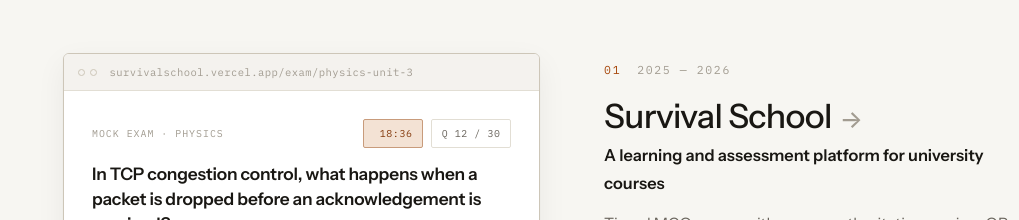
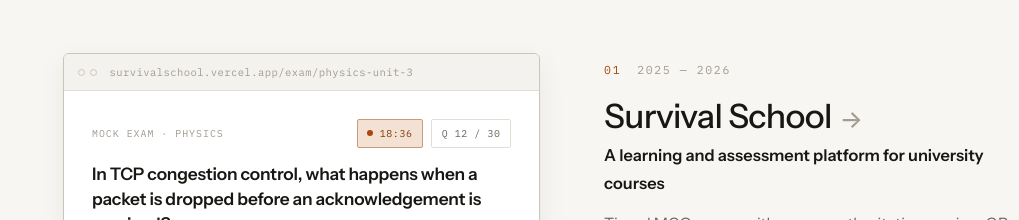
Before and after one commit to chandrasekharreddy-basireddy/portfolio-v3, a Next.js app: page /portfolio-v3/ in a window 1280 px wide. Shown: the part 1000-1220 px from the top of the page, without its empty margins (261-1280 px from the left). Built offline with nearby package versions, Linux system fonts and the light colour scheme.

Commit message:
Update components/visuals/visuals.module.css

```diff
--- a/components/visuals/visuals.module.css
+++ b/components/visuals/visuals.module.css
@@ -84,6 +84,19 @@
   border-radius: var(--r-base);
   padding: 0.3rem 0.6rem;
   white-space: nowrap;
+}
+
+.timerDot {
+  display: inline-block;
+  width: 6px;
+  height: 6px;
+  border-radius: 50%;
+  background: var(--accent);
+  flex-shrink: 0;
+}
+
+.tnum {
+  font-variant-numeric: tabular-nums;
 }
 
 .vChipAccent {
```
